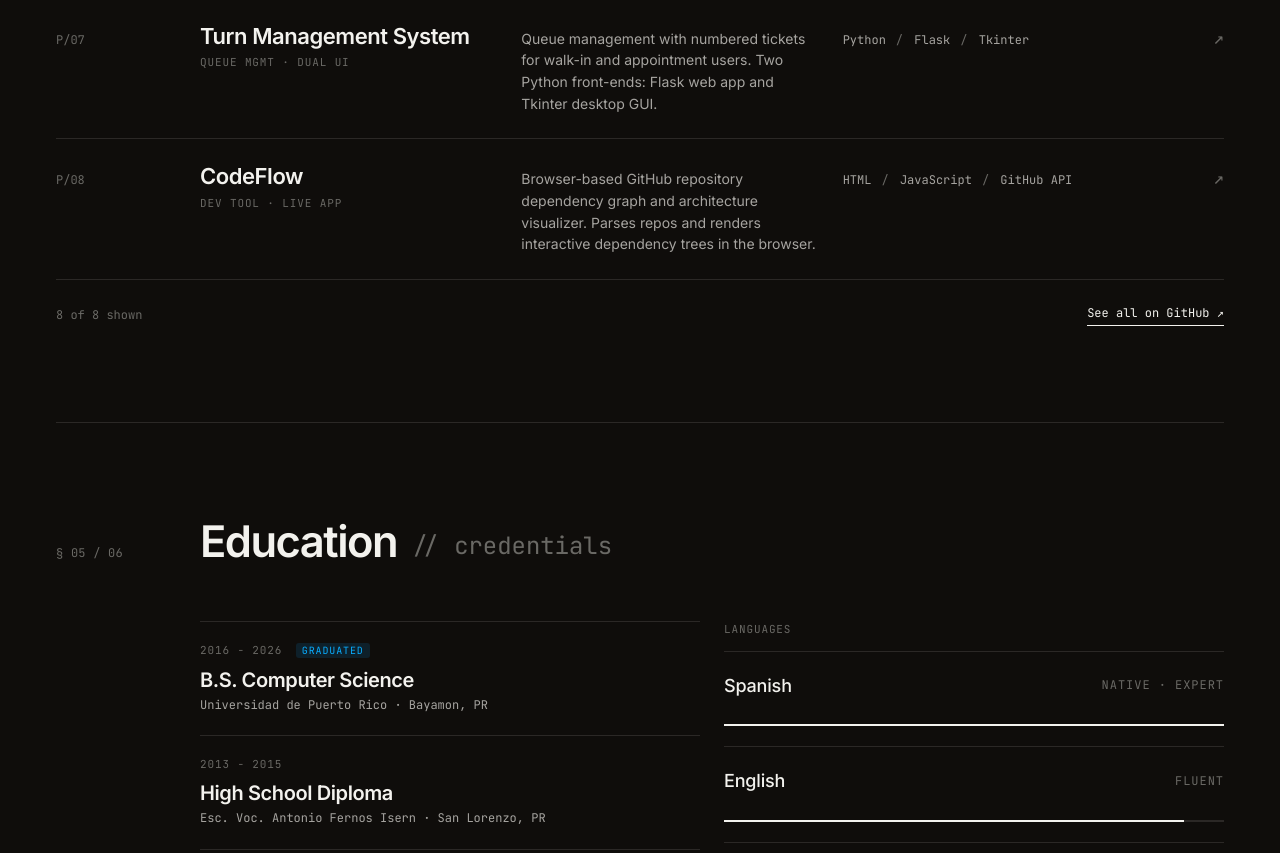
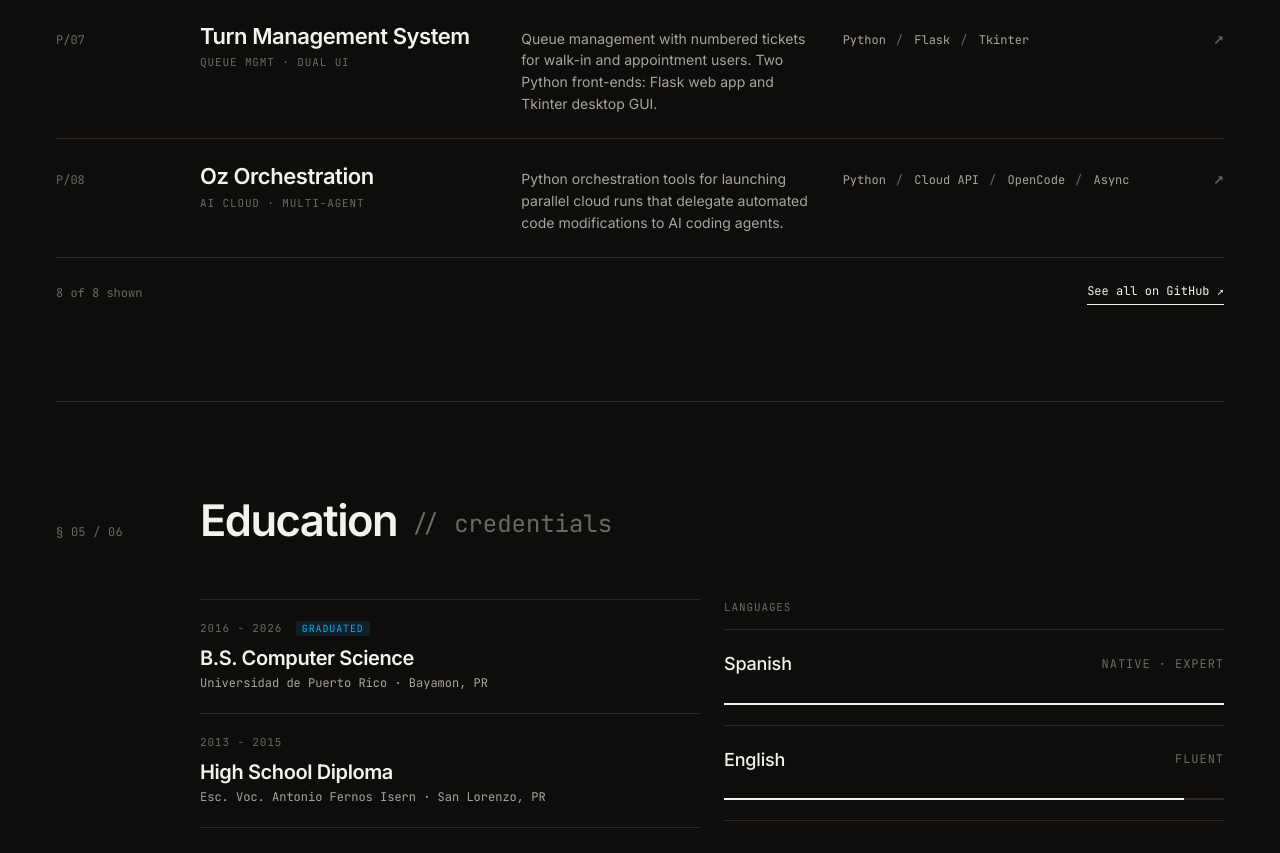
Before and after one commit to EduardoTorresAlamo/portfolio, a plain HTML site: page index.html in a window 1280 px wide. Shown: the part 4680-5533 px from the top of the page. Drawn offline with Linux system fonts and the light colour scheme.

Commit message:
update featured projects to replace forked repo with original Oz Orchestration

```diff
--- a/index.html
+++ b/index.html
@@ -1543,14 +1543,14 @@
         <div class="proj-stack"><span>Python</span><span>Flask</span><span>Tkinter</span></div>
         <div class="proj-arrow">↗</div>
       </a>
-      <!-- P/08: CodeFlow - GitHub dependency graph visualizer -->
-      <a class="proj" href="https://codeflow-five.vercel.app" target="_blank" rel="noopener" data-hover>
+      <!-- P/08: Oz Orchestration - Cloud AI agent orchestration scripts -->
+      <a class="proj" href="https://github.com/EduardoTorresAlamo/oz-opencode-orchestration" target="_blank" rel="noopener" data-hover>
         <div class="proj-num">P/08</div>
         <div>
-          <div class="proj-name">CodeFlow<span class="proj-hint">Dev tool · live app</span></div>
-        </div>
-        <div class="proj-blurb">Browser-based GitHub repository dependency graph and architecture visualizer. Parses repos and renders interactive dependency trees in the browser.</div>
-        <div class="proj-stack"><span>HTML</span><span>JavaScript</span><span>GitHub API</span></div>
+          <div class="proj-name">Oz Orchestration<span class="proj-hint">AI Cloud · Multi-agent</span></div>
+        </div>
+        <div class="proj-blurb">Python orchestration tools for launching parallel cloud runs that delegate automated code modifications to AI coding agents.</div>
+        <div class="proj-stack"><span>Python</span><span>Cloud API</span><span>OpenCode</span><span>Async</span></div>
         <div class="proj-arrow">↗</div>
       </a>
     </div>
```
